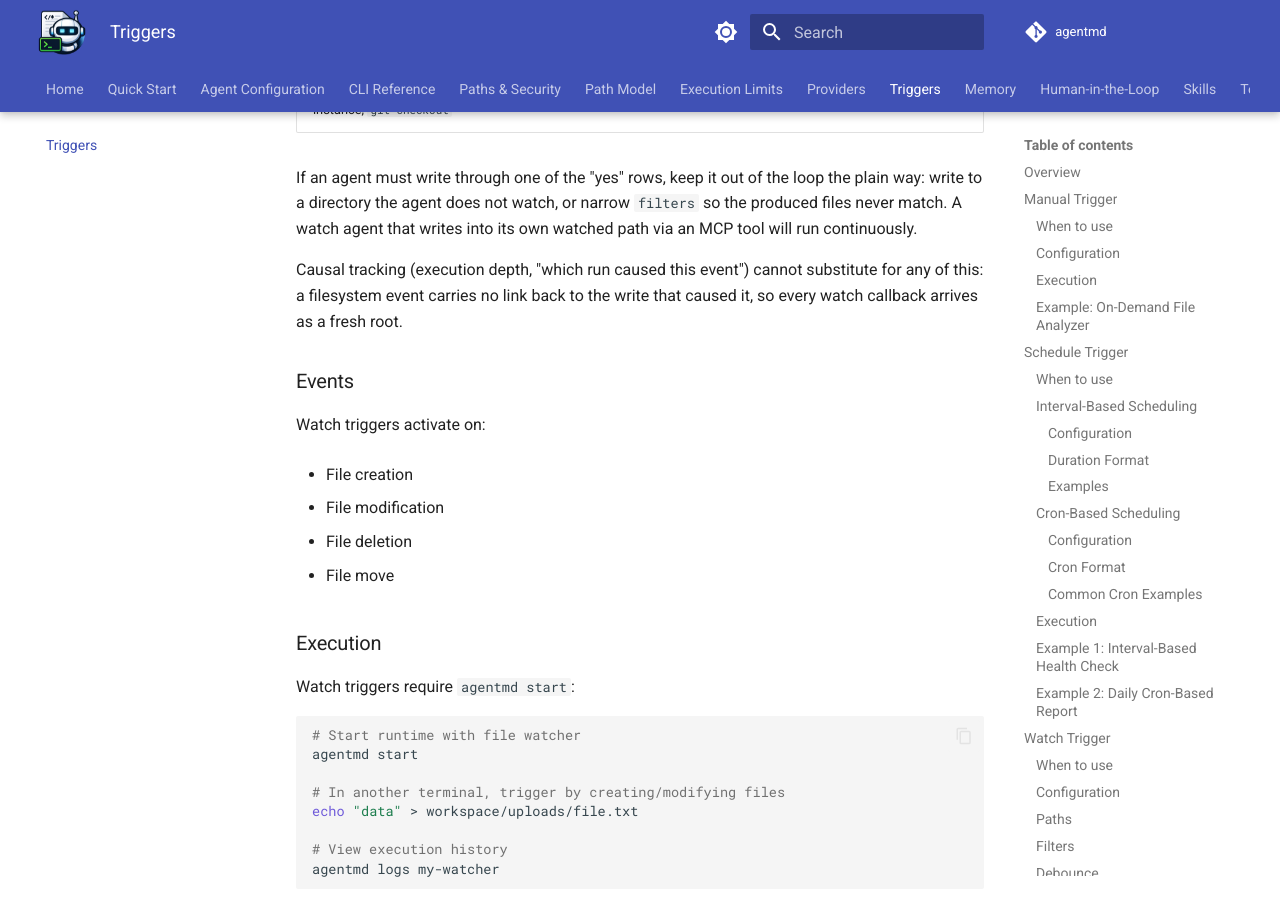
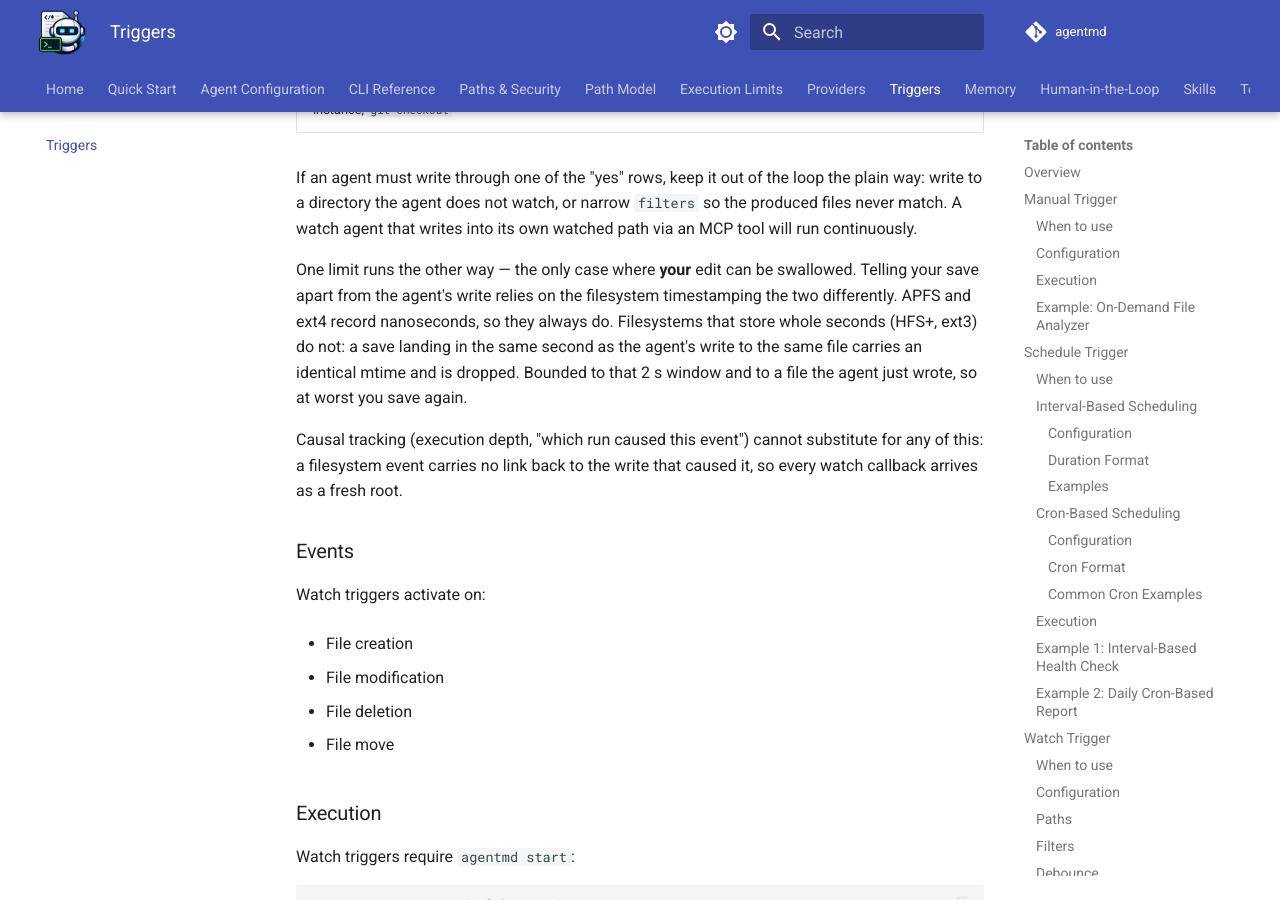
Before and after one commit to z-fab/agentmd, an MkDocs documentation site: the page built from docs/triggers.md, in a window 1280 px wide and 900 px high, scrolled down 7930 px. Built offline with MkDocs 1.6.1 and Material for MkDocs 9.7.7, drawn with Linux system fonts in a browser that asks for light colours; comment, search, counter and statistics services are not loaded; the version menu is left out.

Commit message:
docs(triggers): note the one case a user's edit can be swallowed
Distinguishing your save from the agent's write relies on the filesystem
timestamping the two differently. APFS and ext4 record nanoseconds and always
do; HFS+ and ext3 store whole seconds and can collide inside the 2s window.
The only direction the suppression can cost a user anything, so it belongs in
the limits table rather than in a code comment.

```diff
--- a/docs/triggers.md
+++ b/docs/triggers.md
@@ -334,6 +334,8 @@ This is a best-effort layer with a declared boundary. In each case below the age
 | External process, another agentmd instance, `git checkout` | yes | correct — these are genuine outside changes |
 
 If an agent must write through one of the "yes" rows, keep it out of the loop the plain way: write to a directory the agent does not watch, or narrow `filters` so the produced files never match. A watch agent that writes into its own watched path via an MCP tool will run continuously.
+
+One limit runs the other way — the only case where **your** edit can be swallowed. Telling your save apart from the agent's write relies on the filesystem timestamping the two differently. APFS and ext4 record nanoseconds, so they always do. Filesystems that store whole seconds (HFS+, ext3) do not: a save landing in the same second as the agent's write to the same file carries an identical mtime and is dropped. Bounded to that 2 s window and to a file the agent just wrote, so at worst you save again.
 
 Causal tracking (execution depth, "which run caused this event") cannot substitute for any of this: a filesystem event carries no link back to the write that caused it, so every watch callback arrives as a fresh root.
 
```
